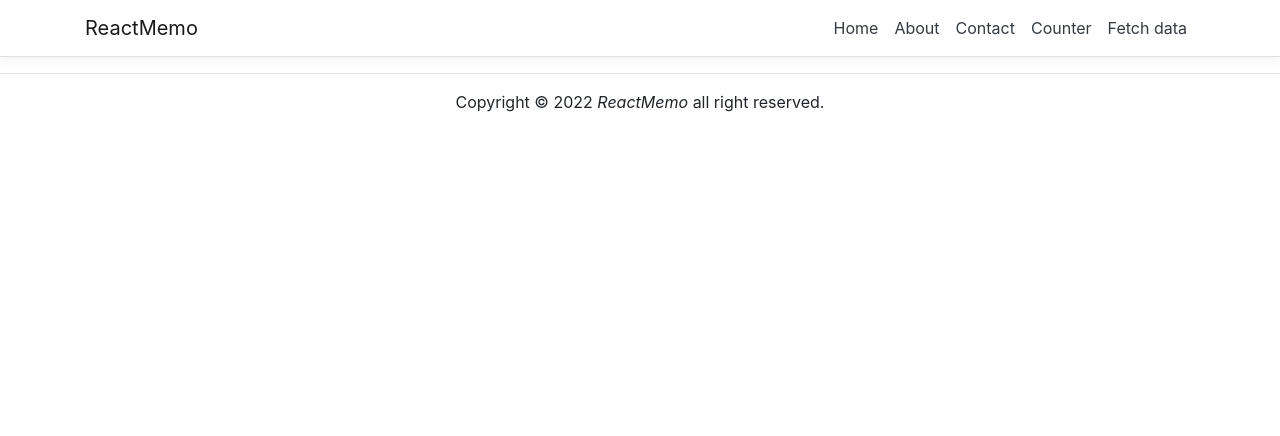
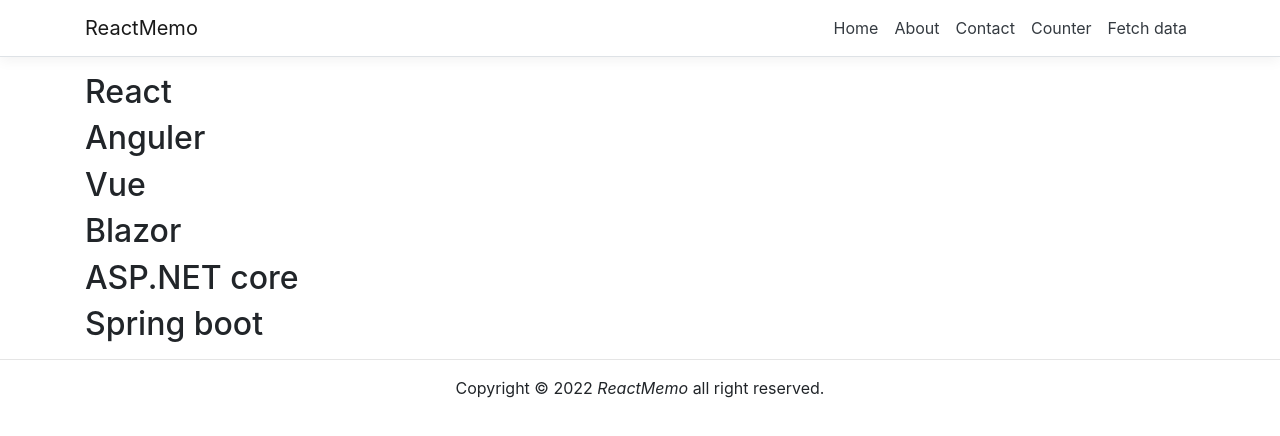
Before and after one commit to kimilm/react, a React (Create React App) app in the folder inflearn/ReactMemo/ClientApp/: page /reactFragmentDemo in a window 1280 px wide. Shown: the top 436 px of the page. Built offline with nearby package versions, Linux system fonts and the light colour scheme.

Commit message:
feat: react fragment demo"

```diff
--- a/inflearn/ReactMemo/ClientApp/src/App.js
+++ b/inflearn/ReactMemo/ClientApp/src/App.js
@@ -8,11 +8,12 @@ import { About } from './components/About';
 import { Contact } from './components/Contact';
 
 import './custom.css'
+import ReactFragmentDemo from './samples/ReactFragmentDemo';
 
 export default class App extends Component {
   static displayName = App.name;
 
-  render () {
+  render() {
     return (
       <Layout>
         <Route exact path='/' component={Home} />
@@ -20,6 +21,7 @@ export default class App extends Component {
         <Route path='/fetch-data' component={FetchData} />
         <Route path='/about' component={About} />
         <Route path='/contact' component={Contact} />
+        <Route path='/reactFragmentDemo' component={ReactFragmentDemo} />
       </Layout>
     );
   }
--- /dev/null
+++ b/inflearn/ReactMemo/ClientApp/src/samples/ReactFragmentDemo.js
@@ -0,0 +1,40 @@
+import React from "react";
+
+function Demo1() {
+    return (
+        <div>
+            <h2>React</h2>
+            <h2>Anguler</h2>
+        </div>
+    );
+}
+
+function Demo2() {
+    return (
+        <React.Fragment>
+            <h2>Vue</h2>
+            <h2>Blazor</h2>
+        </React.Fragment>
+    );
+}
+
+function Demo3() {
+    return (
+        <>
+            <h2>ASP.NET core</h2>
+            <h2>Spring boot</h2>
+        </>
+    );
+}
+
+function ReactFragmentDemo() {
+    return (
+        <>
+            <Demo1 />
+            <Demo2 />
+            <Demo3 />
+        </>
+    );
+}
+
+export default ReactFragmentDemo;
```
